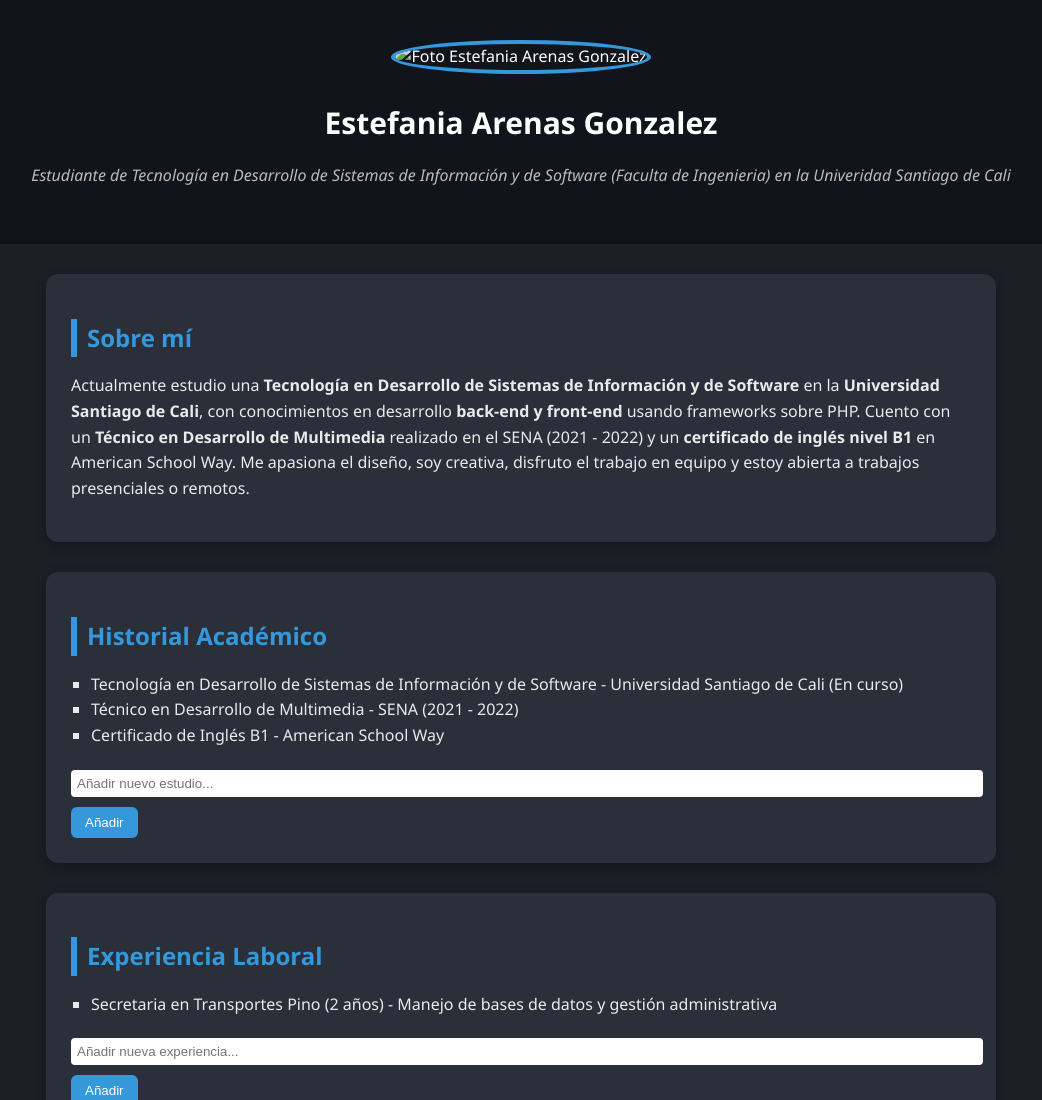
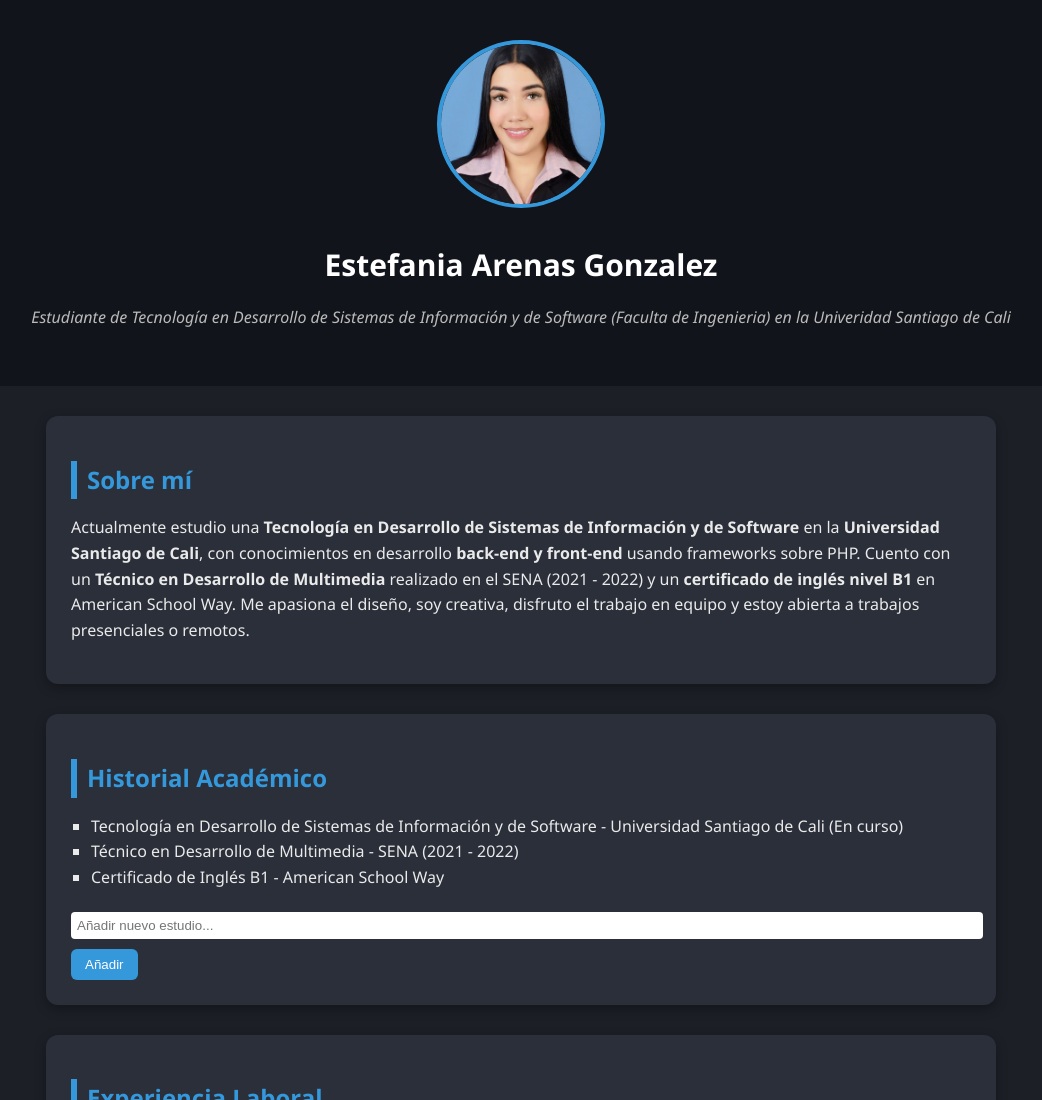
Before and after one commit to Estefan29/Estefan29.github.io, a plain HTML site: page index.html in a window 1280 px wide. Shown: the top 1100 px of the page, without its empty margins (119-1161 px from the left). Drawn offline with Linux system fonts and the light colour scheme.

Commit message:
Update index.html

```diff
--- a/index.html
+++ b/index.html
@@ -106,7 +106,7 @@
 <body>
   <header>
     <!-- Cambia el src por el nombre exacto de tu foto -->
-    <img src="Imagen de WhatsApp 2025-08-17 a las 15.45.37_aa1b532a" alt="Foto Estefania Arenas Gonzalez">
+    <img src="Imagen de WhatsApp 2025-08-17 a las 15.45.37_aa1b532a.jpg" alt="Foto Estefania Arenas Gonzalez">
     <h1>Estefania Arenas Gonzalez</h1>
     <p>Estudiante de Tecnología en Desarrollo de Sistemas de Información y de Software (Faculta de Ingenieria) en la Univeridad Santiago de Cali</p>
   </header>
```
